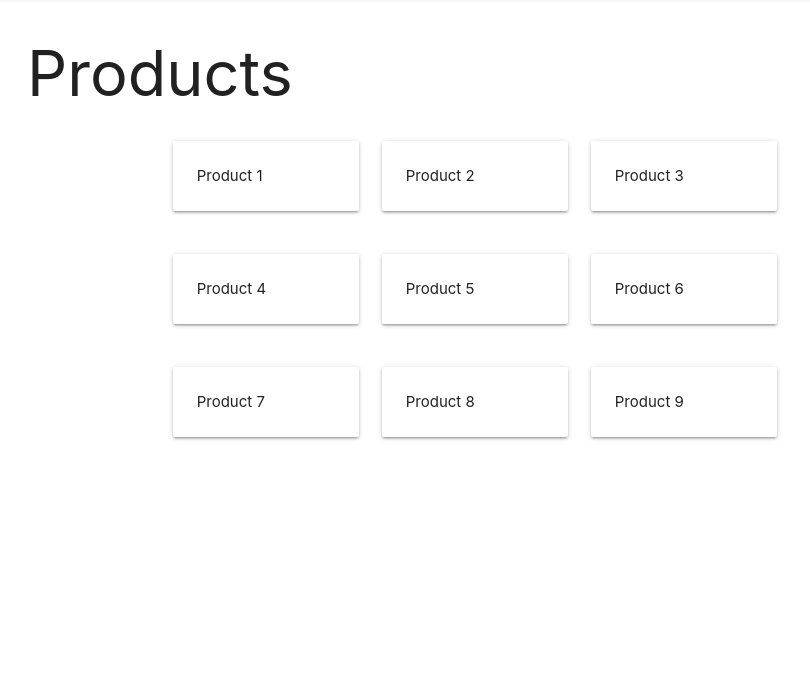
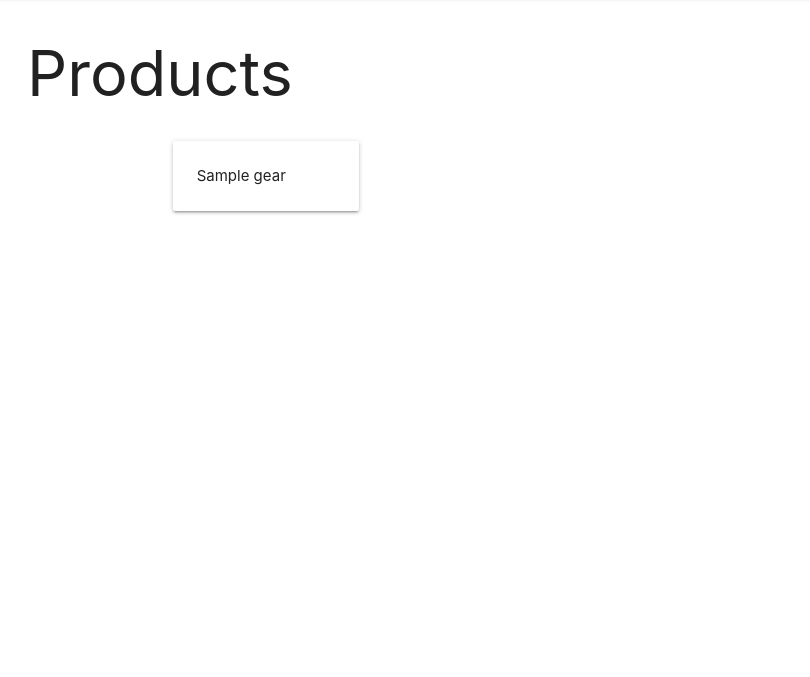
Before and after one commit to mh610creative/LemonGiga, a Django app: page /products/ in a window 1280 px wide. Shown: the part 67-744 px from the top of the page, without its empty margins (165-975 px from the left). Run offline with Django 3.2, Linux system fonts and the light colour scheme; tables that the repository leaves empty hold one stand-in row (values such as "Sample post").

Commit message:
added dummy test to db to preview tile view of product reviews

```diff
--- a/main_app/templates/products/index.html
+++ b/main_app/templates/products/index.html
@@ -4,12 +4,40 @@
 <h1>Products</h1>
 <div class="container">
 <div class="row">
+{% for product in products %}
+{% if product.id != 4 %}
 <div class="col s4">
 <div class="card">
-<div class="card-content">Product 1</div>
+<div class="card-content">{{product.name}}</div>
 </div>
 </div>
+{% elif product.id != 7%}
 <div class="col s4">
+<div class="card">
+<div class="card-content">{{product.name}}</div>
+</div>
+</div>
+{% else %}
+</div>
+<div class="row">
+<div class="col s4">
+<div class="card">
+<div class="card-content">{{product.name}}</div>
+</div>
+</div>
+</div>
+{% endif %}
+{% endfor %}
+</div>
+</div>
+
+
+
+
+
+
+
+{% comment %} <div class="col s4">
 <div class="card">
 <div class="card-content">Product 2</div>
 </div>
@@ -54,9 +82,11 @@
 <div class="card">
 <div class="card-content">Product 9</div>
 </div>
-</div>
-</div>
+</div> {% endcomment %}
+
+
 
 
 </div>
+</div>
 {% endblock %}
--- a/main_app/views.py
+++ b/main_app/views.py
@@ -1,13 +1,15 @@
 from django.shortcuts import render
 
 from django.http import HttpResponse
+from .models import *
 
 # Define the home view
 def splash(request):
     return render(request, 'products/dashboard.html')
 
 def products_index(request):
-    return render(request, 'products/index.html')
+    products = Gear.objects.all()
+    return render(request, 'products/index.html', {'products': products})
 
 def profile(request):
     return render(request, 'profile.html')
```
